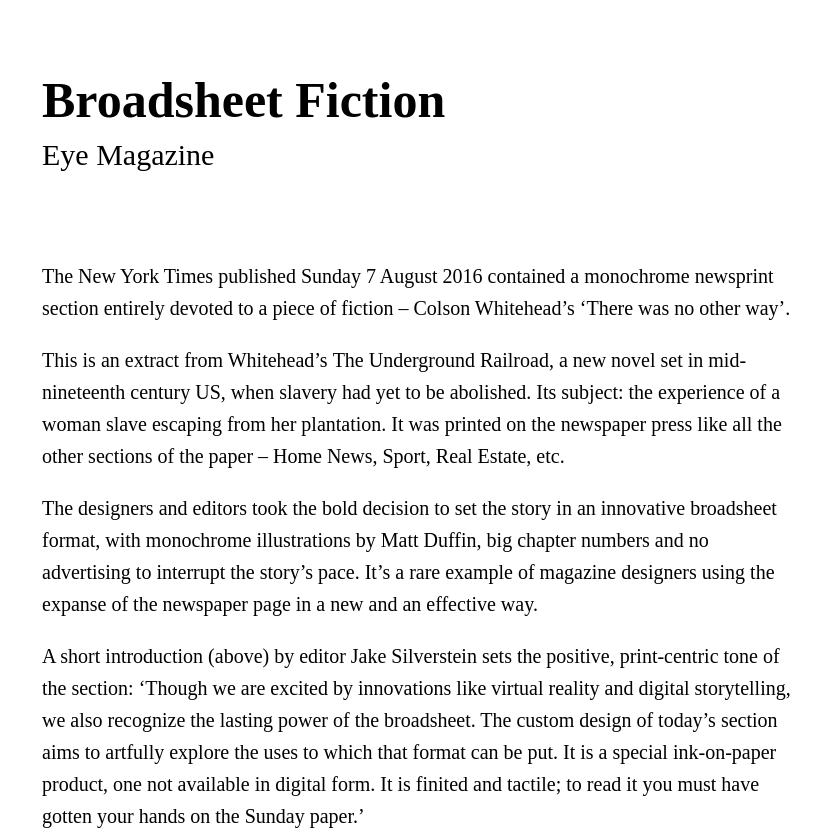
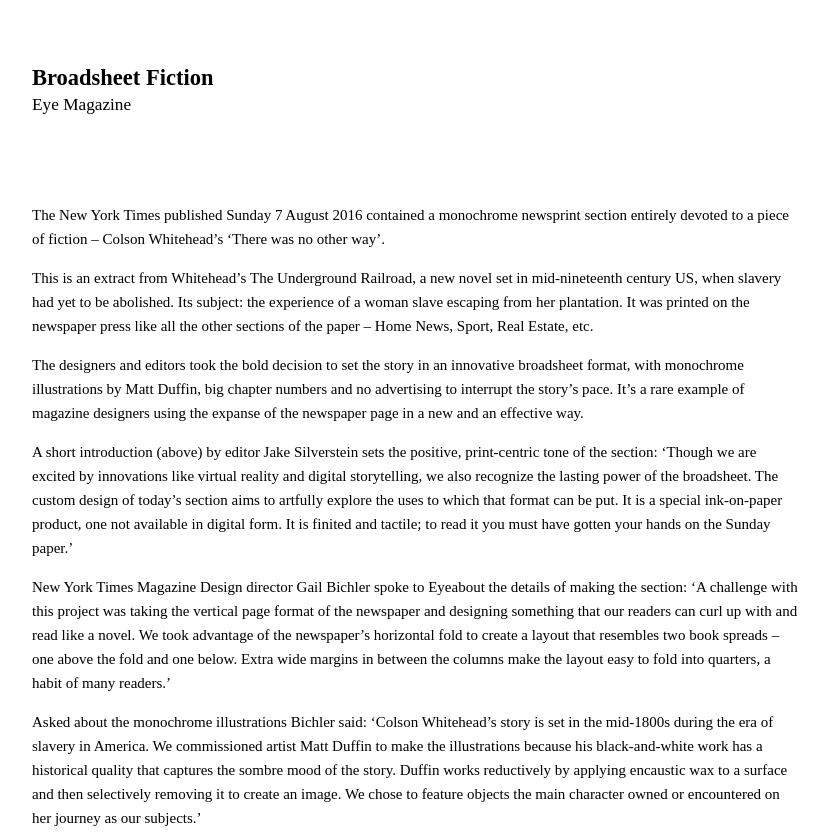
Before and after one commit to gillianfink/gillianfink.github.io, a plain HTML site: page index.html in a window 1280 px wide. Shown: the top 835 px of the page, without its empty margins (223-1052 px from the left). Drawn offline with Linux system fonts and the light colour scheme.

Commit message:
Add files via upload

```diff
--- a/index.html
+++ b/index.html
@@ -25,14 +25,17 @@
     }
 
     body {
-      font-size: 2em; /* currently ems cause chrome bug misinterpreting rems on body element */
+      font-size: 1.5em; /* currently ems cause chrome bug misinterpreting rems on body element */
       line-height: 1.6;
       font-weight: 400;
       margin: 0;
+	  font-family:serif;
     }
 
     p {
-      margin-top: 1rem; }
+      margin-top: 1rem;
+	  font-size:2rem;
+	}
 
     p.first {
       margin-top:4;
@@ -46,15 +49,15 @@
     }
 
     h4.title {
-        font-size: 2.5em; /* currently ems cause chrome bug misinterpreting rems on body element */
+        font-size: 1.5em; /* currently ems cause chrome bug misinterpreting rems on body element */
         line-height: 1.6;
-        font-weight: 5000;
+        font-weight: 700;
         margin-top: 6rem;
 		padding:0;
     }
 
     h4.author {
-        font-size: 1.5em; /* currently ems cause chrome bug misinterpreting rems on body element */
+        font-size: 1.15em; /* currently ems cause chrome bug misinterpreting rems on body element */
         line-height: 1;
         font-weight: 500;
         margin-bottom: 9rem;
@@ -71,10 +74,11 @@
     }
 
     /* Larger than mobile */
-    @media (min-width: 400px) {
+    @media (min-width: 200px) {
 	    .column {
-	      width:40rem; /* Set your column width here */
+	      width:29.5rem; /* Set your column width here */
 	    }
+		p {font-size:1.5rem;}
     }
 
     /* Larger than phablet (also point when grid becomes active) */
@@ -86,7 +90,12 @@
 }
 
     /* Larger than tablet */
-    @media (min-width: 750px) {}
+    @media (min-width: 750px) {
+		.column {
+		margin-top: 5;
+        width: 77rem; /* Set your column width here */
+        margin: auto;
+    }}
 
     /* Larger than desktop */
     @media (min-width: 1000px) {}
```
